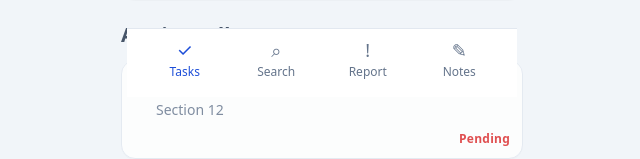
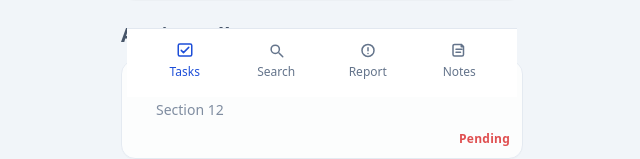
Before and after one commit to MeganHewitt/P303, a Vue app: page / in a window 1280 px wide. Shown: the part 703-862 px from the top of the page, without its empty margins (318-958 px from the left). Built offline with nearby package versions, Linux system fonts and the light colour scheme.

Commit message:
fixed search icon

```diff
--- a/src/App.vue
+++ b/src/App.vue
@@ -79,10 +79,10 @@ const filteredProducts = computed(() => {
 })
 
 const navItems = [
-  { id: 'tasks', label: 'Tasks', icon: '✓' },
-  { id: 'search', label: 'Search', icon: '⌕' },
-  { id: 'report', label: 'Report', icon: '!' },
-  { id: 'notes', label: 'Notes', icon: '✎' },
+  { id: 'tasks', label: 'Tasks' },
+  { id: 'search', label: 'Search' },
+  { id: 'report', label: 'Report' },
+  { id: 'notes', label: 'Notes' },
 ] as const
 
 function statusColor(status: string) {
@@ -379,7 +379,26 @@ onMounted(() => {
         :class="{ active: currentView === item.id }"
         @click="handleNav(item.id)"
       >
-        <span class="nav-icon">{{ item.icon }}</span>
+        <span class="nav-icon">
+          <svg v-if="item.id === 'tasks'" viewBox="0 0 24 24" aria-hidden="true">
+            <path d="M7 12.5 10 15.5 17 8.5" fill="none" stroke="currentColor" stroke-width="2" stroke-linecap="round" stroke-linejoin="round" />
+            <rect x="3" y="4" width="18" height="16" rx="2" fill="none" stroke="currentColor" stroke-width="2" />
+          </svg>
+          <svg v-else-if="item.id === 'search'" viewBox="0 0 24 24" aria-hidden="true">
+            <circle cx="11" cy="11" r="5.5" fill="none" stroke="currentColor" stroke-width="2" />
+            <path d="M16 16 21 21" fill="none" stroke="currentColor" stroke-width="2" stroke-linecap="round" />
+          </svg>
+          <svg v-else-if="item.id === 'report'" viewBox="0 0 24 24" aria-hidden="true">
+            <path d="M12 9v4" fill="none" stroke="currentColor" stroke-width="2" stroke-linecap="round" />
+            <circle cx="12" cy="16.5" r="1" fill="currentColor" />
+            <path d="M12 4.5a8 8 0 1 1-8 8 8 8 0 0 1 8-8Z" fill="none" stroke="currentColor" stroke-width="2" />
+          </svg>
+          <svg v-else viewBox="0 0 24 24" aria-hidden="true">
+            <path d="M6 4.5h9l3 3V18a2 2 0 0 1-2 2H6a2 2 0 0 1-2-2V6.5a2 2 0 0 1 2-2Z" fill="none" stroke="currentColor" stroke-width="2" stroke-linejoin="round" />
+            <path d="M15 4.5v3h3" fill="none" stroke="currentColor" stroke-width="2" stroke-linejoin="round" />
+            <path d="M8 11h8M8 15h6" fill="none" stroke="currentColor" stroke-width="2" stroke-linecap="round" />
+          </svg>
+        </span>
         <span>{{ item.label }}</span>
       </button>
     </nav>
@@ -843,8 +862,19 @@ textarea {
 }
 
 .nav-icon {
-  font-size: 18px;
+  display: flex;
+  align-items: center;
+  justify-content: center;
+  width: 18px;
+  height: 18px;
+  color: currentColor;
   line-height: 1;
+}
+
+.nav-icon svg {
+  width: 18px;
+  height: 18px;
+  display: block;
 }
 
 .toast {
```
Also changed, not shown: 5 other files (tests, documents, lock files or other folders).
